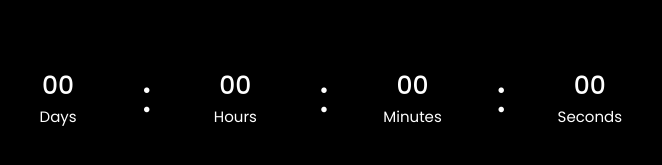
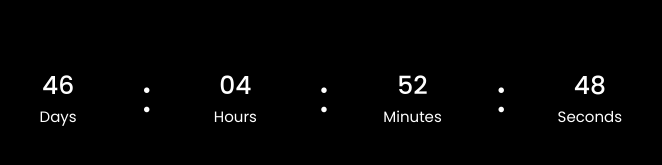
Before and after one commit to XTBrudi/zeus, a plain HTML site: page index.html in a window 1280 px wide. Shown: the part 431-596 px from the top of the page, 316-978 px from the left. Drawn offline with Linux system fonts and the light colour scheme.

Commit message:
Update index.html

```diff
--- a/index.html
+++ b/index.html
@@ -81,7 +81,7 @@ const sec = document.querySelector(".sec .numb");
 
 var timer = setInterval(() => {
   var currentDate = new Date().getTime();
-  var launchDate = new Date('Jul 14, 2023 23:59:59').getTime();
+  var launchDate = new Date('Oct 01, 2023 00:00:00').getTime();
   var duration = launchDate - currentDate;
 
   if (duration < 0) {
```
